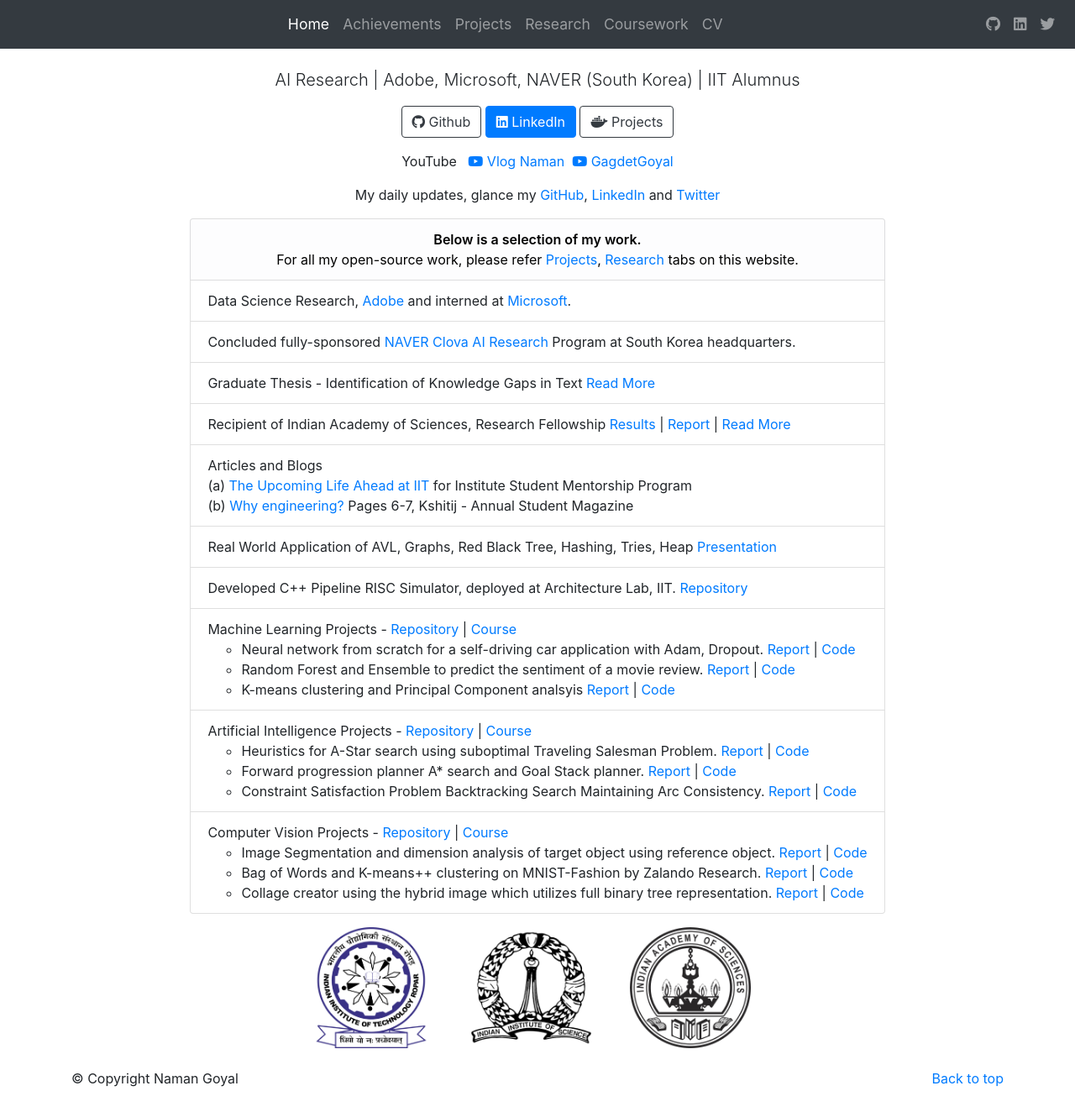
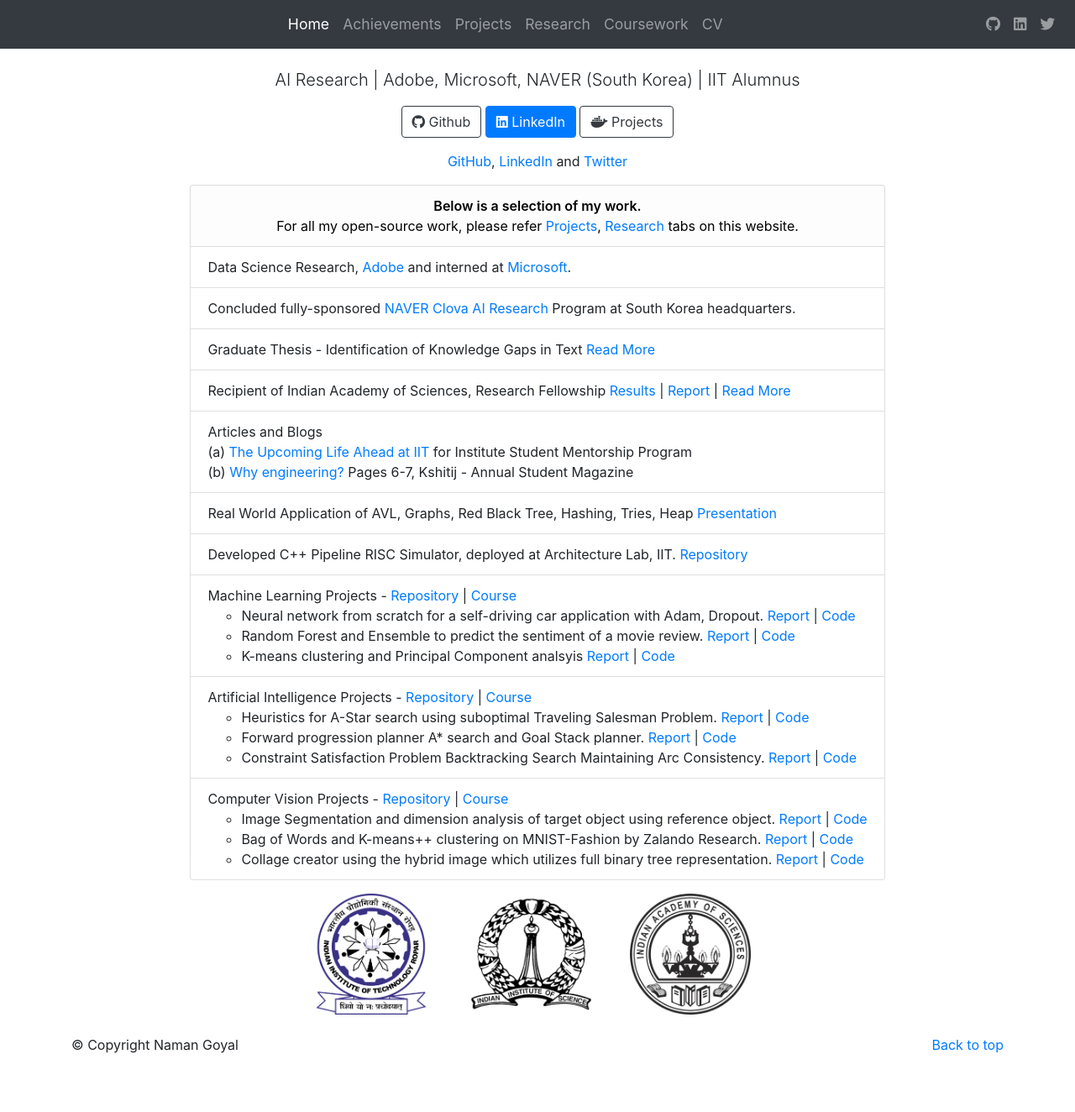
Before and after one commit to thenamangoyal/thenamangoyal.github.io, a Jekyll site: the page built from index.html, in a window 1280 px wide and 1324 px high. Shown: the whole window at 84% size. Built offline with Jekyll 4.4.1, drawn with Linux system fonts in a browser that asks for light colours; nearby versions of some CDN libraries.

Commit message:
Remove youtube

```diff
--- a/index.html
+++ b/index.html
@@ -23,15 +23,15 @@ layout: bootstrap
             <!-- <a target="_blank" href="https://bit.ly/namangoyal" class="btn btn-outline-dark"><i class="fas fa-file"></i> Curriculum Vitae</a> -->
 
         </p>
-        <p class="text-center">
+        <!-- <p class="text-center">
             YouTube
                 <a href="https://www.youtube.com/c/NamanGoyal6" title="YouTube HomePage" target="_blank">
                     &NonBreakingSpace;
                     <i class="fab fa-youtube"></i> Vlog Naman</a> &NonBreakingSpace;<a href="https://www.youtube.com/channel/UC80ED7AC093Iy2d-Yn-VI6Q" title="Gadget Goyal"
                     target="_blank"><i class="fab fa-youtube"></i> GagdetGoyal </a>
-        </p>
+        </p> -->
         <p class="text-center">
-            My daily updates, glance my <a href="ttps://github.com/thenamangoyal">GitHub</a>, <a
+            <a href="ttps://github.com/thenamangoyal">GitHub</a>, <a
             href="https://www.linkedin.com/in/goyal-naman/detail/recent-activity/shares/" title="LinkedIn Posts" target="_blank">LinkedIn</a> and <a href="https://twitter.com/thenamangoyal" title="Twitter">Twitter</a>
         </p>
 
```
